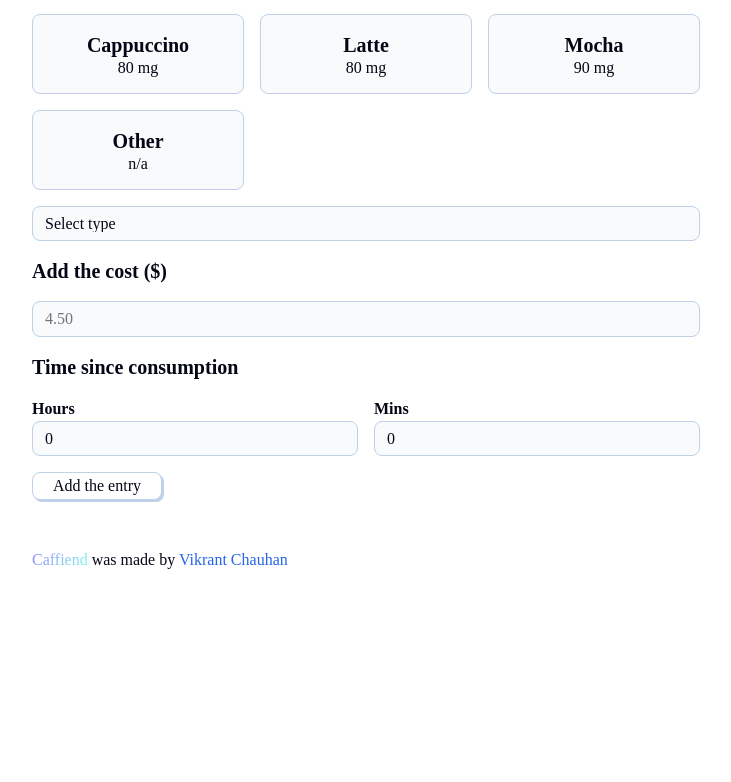
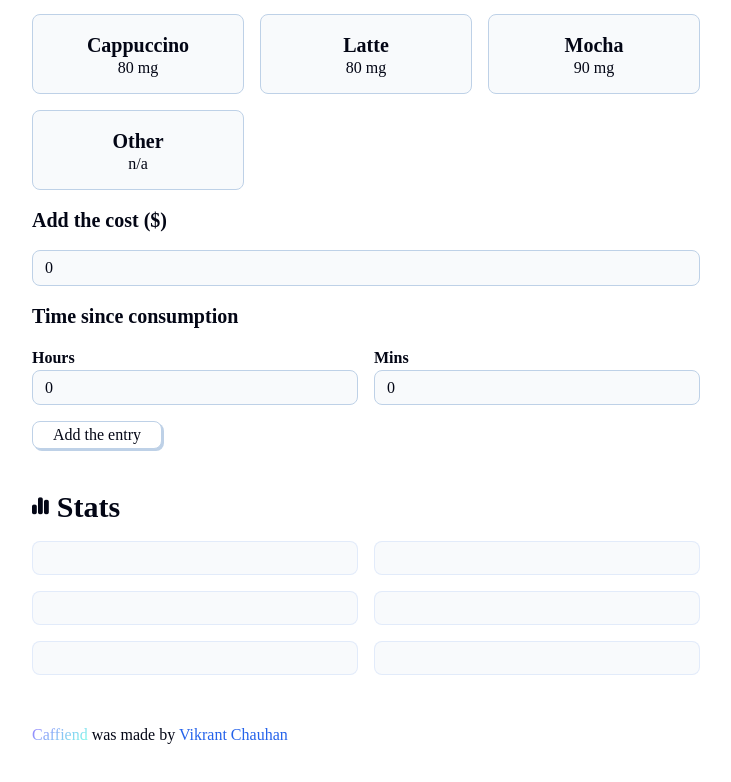
Before and after one commit to vikrant-chauhan1/Caffiend, a React (Vite) app: page / in a window 1280 px wide. Shown: the part 688-1470 px from the top of the page, without its empty margins (274-1005 px from the left). Before the commit the page ends 1308 px from the top, so only its background shows below. Built offline with nearby package versions, Linux system fonts and the light colour scheme; a web font is replaced by a local one.

Commit message:
update 14 dec wiring the stats

```diff
--- a/src/App.jsx
+++ b/src/App.jsx
@@ -7,7 +7,7 @@ import History from "./components/History";
 
 function App() {
 
-  const isAuthenticated = false;
+  const isAuthenticated = true;
 
   const AuthenticatedContent=(
     <>
--- a/src/components/CoffeeForm.jsx
+++ b/src/components/CoffeeForm.jsx
@@ -1,6 +1,17 @@
 import {coffeeOptions} from "../utils"
+import { useState } from "react";
+
 
 export default function CoffeeForm(){
+    const[selectedCoffee,setSelectedcoffee]=useState(null);
+    const [showCoffeeTypes,setShowCoffeeTypes]=useState(false);
+    const[coffeeCost,setCoffeeCost]= useState(0);
+    const[hour,setHour]=useState(0);
+    const[min,setMin]=useState(0);
+
+    function handleSubmitForm(){
+        console.log(selectedCoffee,coffeeCost,hour,min);
+    }
     return(
         <>
             <div className="section-header">
@@ -11,7 +22,8 @@ export default function CoffeeForm(){
             <div className="coffee-grid">
                 {coffeeOptions.slice(0,6).map((option,optionIndex)=>{
                     return(
-                        <button className="button-card" key={optionIndex}>
+                        <button onClick={()=>{setSelectedcoffee(option.name)
+                        setShowCoffeeTypes(false)}} className={"button-card "+ (option.name===selectedCoffee?" coffee-button-selected" : "") } key={optionIndex}>
                             <h4>{option.name}</h4>
                             <p>{option.caffeine} mg</p>
                         </button>
@@ -19,12 +31,18 @@ export default function CoffeeForm(){
                     )
 
                 })}
-                <button className="button-card">
+                <button  onClick={()=>{setShowCoffeeTypes(true)
+                    setSelectedcoffee(false)
+                }}
+                     className={"button-card "+ (showCoffeeTypes?" coffee-button-selected" : "") }>
                     <h4>Other</h4>
                     <p>n/a</p>
                 </button>
             </div>
-            <select name="coffee-list" id="coffee-list">
+            {showCoffeeTypes && (
+                 <select onChange={(event)=>{
+                    setSelectedcoffee(event.target.value)
+                 }} name="coffee-list" id="coffee-list">
                  <option value="null">Select type</option>
                  {coffeeOptions.map((option,optionIndex)=>{
                      return(
@@ -35,13 +53,22 @@ export default function CoffeeForm(){
                      );
                  })}
              </select>
+
+            )}
+
             <h4>Add the cost ($)</h4>
-            <input type="number" className="w-full" placeholder="4.50" />
+            <input type="number" className="w-full" placeholder="4.50" value={coffeeCost} onChange={(event)=>{
+                setCoffeeCost(event.target.value);
+
+
+            }}/>
             <h4>Time since consumption</h4>
             <div className="time-entry">
                 <div>
                     <h6>Hours</h6>
-                    <select  id="hours-select">
+                    <select  id="hours-select" onChange={(event)=>{
+                        setHour(event.target.value);
+                    }}>
                         {[0,1,2,3,4,5,6,7,8,9,10,11,12,13,14,15,16,17,19,20,21,22,23].map((hour,hourIndex)=>{
                             return(
                                 <option key={hourIndex} value={hour}>{hour}</option>
@@ -51,7 +78,9 @@ export default function CoffeeForm(){
                 </div>
                 <div>
                     <h6>Mins</h6>
-                    <select  id="hours-select">
+                    <select  id="hours-select" onChange={(event)=>{
+                        setMin(event.target.value);
+                    }}>
                         {[0,5,10,15,20,25,30,35,40,45,50,55].map((mins,minsIndex)=>{
                             return(
                                 <option key={minsIndex} value={mins}>{mins}</option>
@@ -61,7 +90,7 @@ export default function CoffeeForm(){
                 </div>
 
             </div>
-            <button>Add the entry</button>
+            <button onClick={handleSubmitForm}>Add the entry</button>
 
 
 
--- a/src/components/Stats.jsx
+++ b/src/components/Stats.jsx
@@ -1,6 +1,27 @@
+function StatCard(props){
+    const {lg,title,children}= props;
+    return(
+        <div className={"card stat-card "+ (lg? "col-span-2" : "")}></div>
+    );
+
+}
+
+
 export default function Stats(){
     return(
         <>
+            <div className="section-header">
+                <i className="fa-solid fa-chart-simple" />
+                <h2>Stats</h2>
+            </div>
+            <div className="stats-grid">
+                <StatCard />
+                <StatCard />
+                <StatCard />
+                <StatCard />
+                <StatCard />
+                <StatCard />
+            </div>
 
 
 
--- a/src/index.css
+++ b/src/index.css
@@ -159,7 +159,7 @@ h2 {
 }
 
 .coffee-button-selected {
-  border-color: var(--border-highlight) !important;
+  border-color: yellow !important;
 }
 
 .stats-grid,
```
Lines whose indentation alone changed are shown as unchanged.
